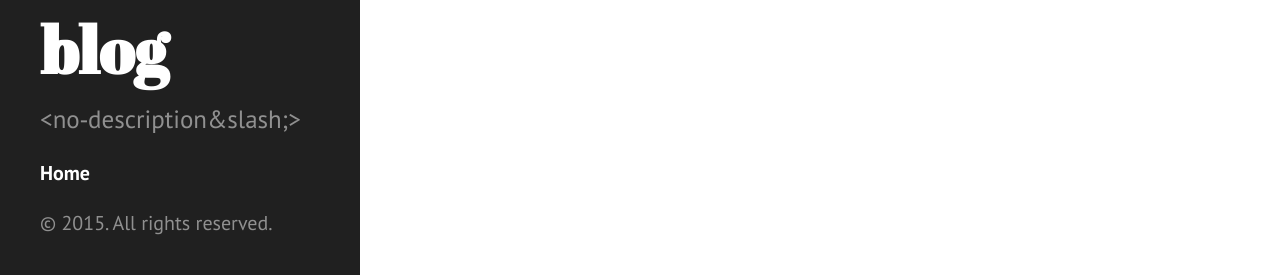
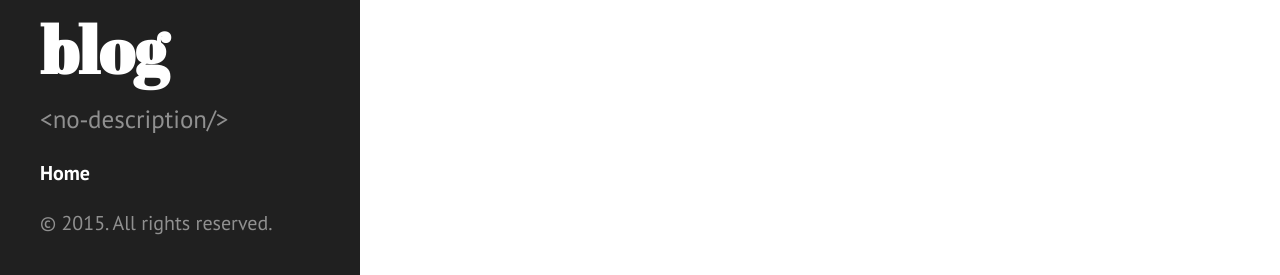
Before and after one commit to rafaelcneves/rafaelcneves.github.io, a Jekyll site: the page built from index.html, in a window 1280 px wide. Shown: the part 622-897 px from the top of the page. Built offline with Jekyll 4.4.1, drawn with Linux system fonts in a browser that asks for light colours; the list of posts is cut into pages by our own code; some of the changed lines change nothing that is shown.

Commit message:
Descrição

```diff
--- a/_config.yml
+++ b/_config.yml
@@ -3,5 +3,5 @@ pygments: true
 markdown: kramdown
 title: neves blog
 tagline:
-description: "&lt;no&dash;description&slash;&gt;"
+description: "&lt;no&dash;description&#47;&gt;"
 paginate: 5
```
